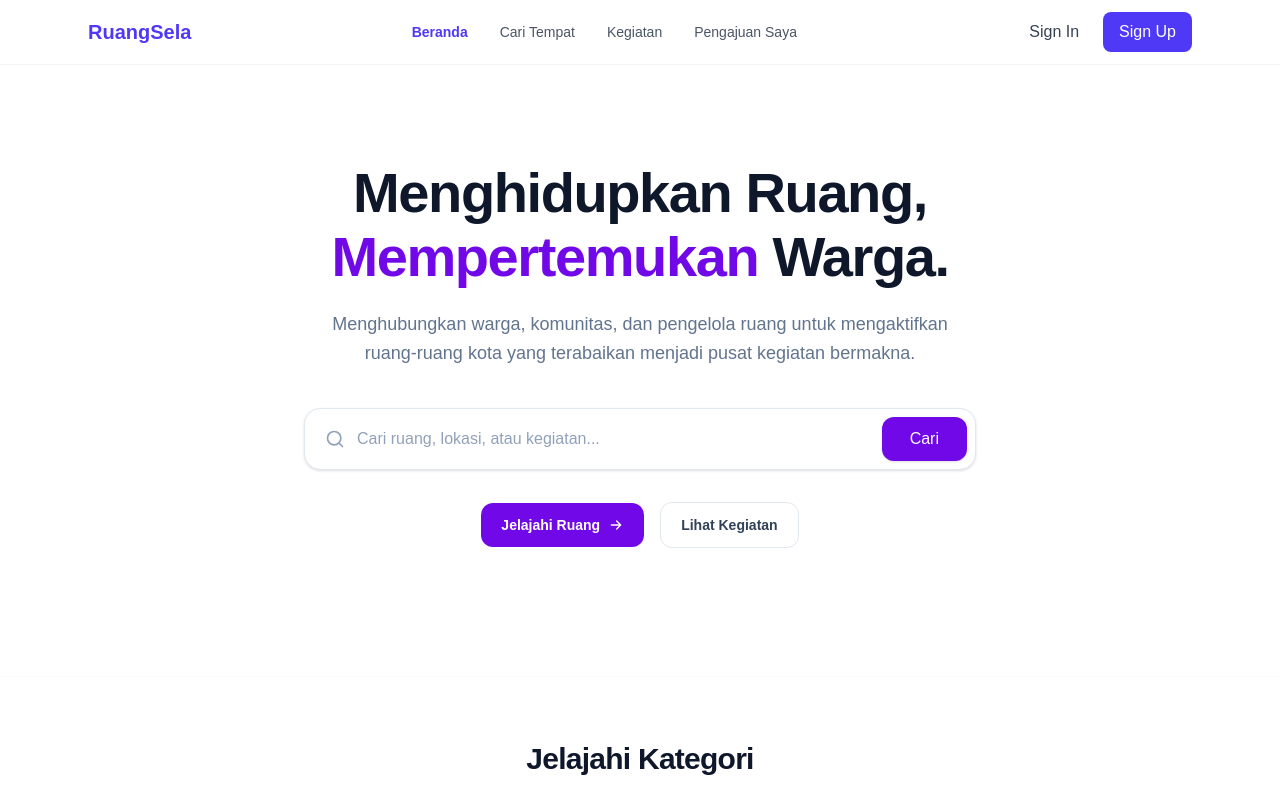
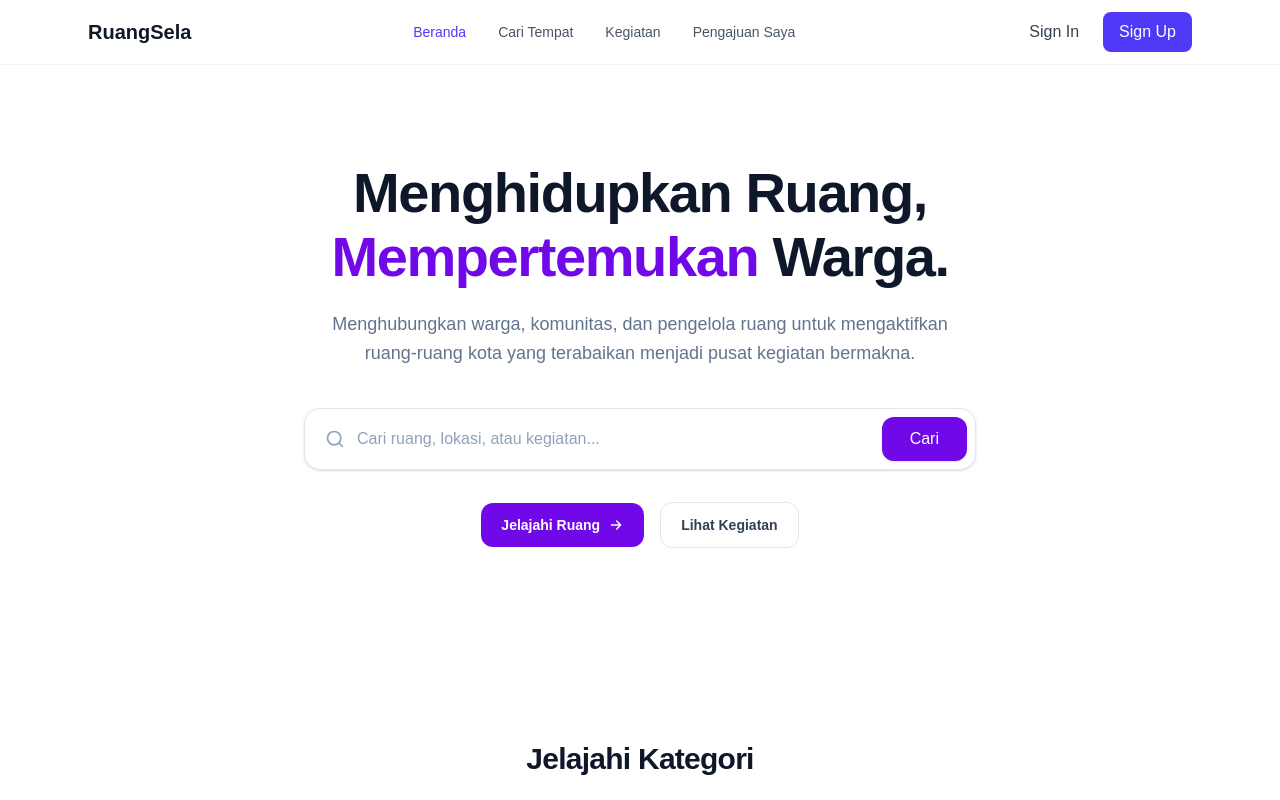
Before and after one commit to emkax/ruang-sela, a Next.js app: page / in a window 1280 px wide. Shown: the top 800 px of the page. Built offline with nearby package versions, Linux system fonts and the light colour scheme.

Commit message:
feat(navbar): update NavLink type to use Route and improve link handling

```diff
--- a/src/app/components/Navbar.tsx
+++ b/src/app/components/Navbar.tsx
@@ -1,12 +1,13 @@
 "use client";
 
+import type { Route } from "next";
 import Link from "next/link";
 import { Bell, Menu, Settings, X } from "lucide-react";
 import { useState } from "react";
 
 export interface NavLink {
   label: string;
-  href: string;
+  href: Route;
 }
 
 export interface NavbarProps {
@@ -25,12 +26,24 @@ export interface NavbarProps {
   onProfileClick?: () => void;
 }
 
-const DEFAULT_LINKS: NavLink[] = [
-  { label: "Beranda", href: "/" },
-  { label: "Cari Tempat", href: "/cari" },
-  { label: "Kegiatan", href: "/kegiatan" },
-  { label: "Pengajuan Saya", href: "/pengajuan" },
-];
+const DEFAULT_LINKS = [
+  {
+    label: "Beranda",
+    href: "/",
+  },
+  {
+    label: "Cari Tempat",
+    href: "/cari",
+  },
+  {
+    label: "Kegiatan",
+    href: "/kegiatan",
+  },
+  {
+    label: "Pengajuan Saya",
+    href: "/bookin",
+  },
+] satisfies NavLink[];
 
 export default function Navbar({
   logoText = "RuangSela",
@@ -49,22 +62,45 @@ export default function Navbar({
 }: NavbarProps) {
   const [mobileMenuOpen, setMobileMenuOpen] = useState(false);
 
-  const isActive = (href: string) => {
+  const isActive = (href: Route) => {
     if (href === "/") {
       return activeHref === "/";
     }
 
-    return activeHref.startsWith(href);
+    return (
+      activeHref === href ||
+      activeHref.startsWith(`${href}/`) ||
+      activeHref.startsWith(`${href}?`)
+    );
+  };
+
+  const closeMobileMenu = () => {
+    setMobileMenuOpen(false);
   };
 
   const handleSignIn = () => {
-    setMobileMenuOpen(false);
+    closeMobileMenu();
     onSignIn?.();
   };
 
   const handleSignUp = () => {
-    setMobileMenuOpen(false);
+    closeMobileMenu();
     onSignUp?.();
+  };
+
+  const handleNotificationClick = () => {
+    closeMobileMenu();
+    onNotificationClick?.();
+  };
+
+  const handleSettingsClick = () => {
+    closeMobileMenu();
+    onSettingsClick?.();
+  };
+
+  const handleProfileClick = () => {
+    closeMobileMenu();
+    onProfileClick?.();
   };
 
   return (
@@ -74,37 +110,38 @@ export default function Navbar({
         className="mx-auto flex h-16 max-w-6xl items-center justify-between px-6"
       >
         {/* Logo */}
-        <Link href="/" onClick={() => setMobileMenuOpen(false)}
-          className="text-xl font-bold text-indigo-600"
+        <Link
+          href="/"
+          className="text-xl font-bold text-gray-900"
+          onClick={closeMobileMenu}
         >
           {logoText}
         </Link>
 
         {/* Navigasi desktop */}
         <div className="hidden items-center gap-8 md:flex">
-          {links.map((link) => (
+          {links.map((link) => {
+            const active = isActive(link.href);
+
+            return (
               <Link
                 key={link.href}
                 href={link.href}
-              onClick={() => setMobileMenuOpen(false)}
-              className={
-                isActive(link.href)
-                  ? "text-sm font-semibold text-indigo-600"
-                  : "text-sm text-gray-600 transition-colors hover:text-gray-900"
-              }
+                className={`text-sm font-medium transition-colors ${
+                  active
+                    ? "text-indigo-600"
+                    : "text-gray-600 hover:text-indigo-600"
+                }`}
               >
                 {link.label}
               </Link>
-          ))}
+            );
+          })}
         </div>
 
         {/* Bagian kanan navbar */}
         <div className="flex items-center gap-1 sm:gap-2">
           {authenticated ? (
-            /*
-             * Layout kedua:
-             * ditampilkan ketika pengguna sudah login
-             */
             <>
               <button
                 type="button"
@@ -112,7 +149,7 @@ export default function Navbar({
                 aria-label="Buka notifikasi"
                 className="rounded-full p-2 text-gray-600 transition-colors hover:bg-gray-50 hover:text-indigo-600"
               >
-                <Bell className="h-5 w-5" />
+                <Bell className="h-5 w-5" aria-hidden="true" />
               </button>
 
               <button
@@ -121,7 +158,7 @@ export default function Navbar({
                 aria-label="Buka pengaturan"
                 className="hidden rounded-full p-2 text-gray-600 transition-colors hover:bg-gray-50 hover:text-indigo-600 sm:inline-flex"
               >
-                <Settings className="h-5 w-5" />
+                <Settings className="h-5 w-5" aria-hidden="true" />
               </button>
 
               <button
@@ -134,10 +171,6 @@ export default function Navbar({
               </button>
             </>
           ) : (
-            /*
-             * Layout pertama:
-             * ditampilkan ketika pengguna belum login
-             */
             <div className="hidden items-center gap-3 sm:flex">
               <button
                 type="button"
@@ -169,9 +202,9 @@ export default function Navbar({
             className="ml-1 rounded-lg p-2 text-gray-600 transition-colors hover:bg-gray-50 md:hidden"
           >
             {mobileMenuOpen ? (
-              <X className="h-5 w-5" />
+              <X className="h-5 w-5" aria-hidden="true" />
             ) : (
-              <Menu className="h-5 w-5" />
+              <Menu className="h-5 w-5" aria-hidden="true" />
             )}
           </button>
         </div>
@@ -184,20 +217,24 @@ export default function Navbar({
           className="border-t border-gray-100 bg-white px-5 py-4 md:hidden"
         >
           <div className="flex flex-col gap-1">
-            {links.map((link) => (
+            {links.map((link) => {
+              const active = isActive(link.href);
+
+              return (
                 <Link
                   key={link.href}
                   href={link.href}
-                onClick={() => setMobileMenuOpen(false)}
-                className={
-                  isActive(link.href)
-                    ? "rounded-lg bg-indigo-50 px-4 py-3 text-sm font-bold text-indigo-600"
-                    : "rounded-lg px-4 py-3 text-sm font-semibold text-gray-600 transition-colors hover:bg-gray-50 hover:text-gray-900"
-                }
+                  onClick={closeMobileMenu}
+                  className={`rounded-lg px-3 py-2 text-sm font-medium transition-colors ${
+                    active
+                      ? "bg-indigo-50 text-indigo-600"
+                      : "text-gray-700 hover:bg-gray-50"
+                  }`}
                 >
                   {link.label}
                 </Link>
-            ))}
+              );
+            })}
           </div>
 
           {/* Tombol autentikasi khusus mobile */}
@@ -226,26 +263,31 @@ export default function Navbar({
             <div className="mt-4 grid grid-cols-2 gap-3 border-t border-gray-100 pt-4 sm:hidden">
               <button
                 type="button"
-                onClick={() => {
-                  setMobileMenuOpen(false);
-                  onNotificationClick?.();
-                }}
+                onClick={handleNotificationClick}
                 className="flex items-center justify-center gap-2 rounded-lg border border-gray-200 px-4 py-2.5 text-sm font-semibold text-gray-700 transition-colors hover:bg-gray-50"
               >
-                <Bell className="h-4 w-4" />
+                <Bell className="h-4 w-4" aria-hidden="true" />
                 Notifikasi
               </button>
 
               <button
                 type="button"
-                onClick={() => {
-                  setMobileMenuOpen(false);
-                  onSettingsClick?.();
-                }}
+                onClick={handleSettingsClick}
                 className="flex items-center justify-center gap-2 rounded-lg border border-gray-200 px-4 py-2.5 text-sm font-semibold text-gray-700 transition-colors hover:bg-gray-50"
               >
-                <Settings className="h-4 w-4" />
+                <Settings className="h-4 w-4" aria-hidden="true" />
                 Pengaturan
+              </button>
+
+              <button
+                type="button"
+                onClick={handleProfileClick}
+                className="col-span-2 flex items-center justify-center gap-2 rounded-lg border border-gray-200 px-4 py-2.5 text-sm font-semibold text-gray-700 transition-colors hover:bg-gray-50"
+              >
+                <span className="flex h-6 w-6 items-center justify-center rounded-full bg-gray-900 text-xs font-bold text-white">
+                  {userInitial.slice(0, 1).toUpperCase()}
+                </span>
+                Profil
               </button>
             </div>
           )}
```
Lines whose indentation alone changed are shown as unchanged.
